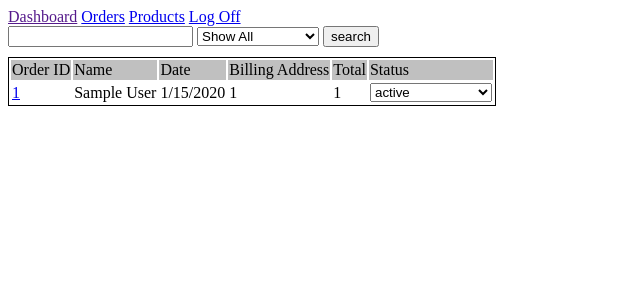
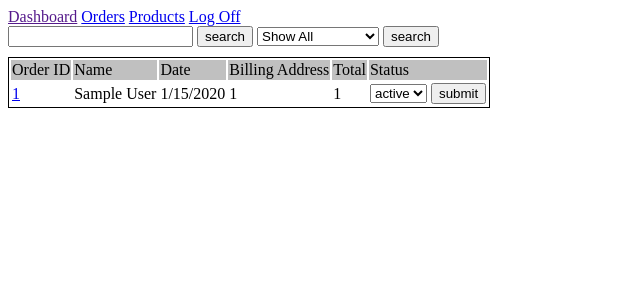
Before and after one commit to gesseekur/dojo_mojo, a CodeIgniter app: page /index.php/admins/view_orders in a window 1280 px wide. Shown: the top 300 px of the page, without its empty margins (0-640 px from the left). Run offline with CodeIgniter, Linux system fonts and the light colour scheme; tables that the repository leaves empty hold one stand-in row (values such as "Sample post").

Commit message:
order_page

```diff
--- a/application/controllers/admins.php
+++ b/application/controllers/admins.php
@@ -25,8 +25,9 @@ class Admins extends CI_Controller {
 	}
 
 	public function view_orders() {
-		$orders = $this->Admin->view_orders();
-		$output['orders'] = $orders;
+		$output['status'] = $this->Admin->select_status();
+		$output['orders'] = $this->Admin->view_orders();
+
 		$this->load->view('orders_page', $output);
 	}
 
@@ -35,9 +36,19 @@ class Admins extends CI_Controller {
 		$result=$this->Admin->search_orders($search);
 		var_dump($result);
 		die();
+	}
 
+	public function search_products() {
+		$search = $this->input->post('search_products');
+		$result=$this->Admin->search_products($search);
+		var_dump($result);
+		die();
+	}
 
-	}
+	// public function search_status() {
+	// 	$search= $this->input->post('status');
+
+	// }
 
 	public function edit_category() {
 		$status = $this->input->post('status');
--- a/application/models/admin.php
+++ b/application/models/admin.php
@@ -26,9 +26,17 @@
 			return $this->db->query($query,$values)->result_array();
 		}
 
-		// public function select_status() {
-		// 	$query="SELECT status FROM "
-		// }
+		public function search_products($search){
+			$query="SELECT id, name, quantity, quantity_sold FROM products
+					WHERE id LIKE ? OR name LIKE ? OR quantity LIKE ? OR quantity_sold LIKE ?";
+			$values=array("%" . $search . "%","%" . $search . "%","%" . $search . "%","%" . $search . "%");
+			return $this->db->query($query,$values)->result_array();
+		}
+
+		public function select_status() {
+			$query="SELECT status FROM orders";
+			return $this->db->query($query)->result_array();
+		}
 
 
 		public function edit_category($status){
--- a/application/views/orders_page.php
+++ b/application/views/orders_page.php
@@ -24,7 +24,8 @@
 	<?= $this->load->view('partials/nav_bar')?>
 	<form method="post" action="/admins/search_orders">
 		<input type="text" name="search_orders">
-		<select name="status">
+		<input type="submit" value="search">
+		<select name="search_orders">
 			<option>Show All</option>
 			<option>Order in Process</option>
 			<option>Shipping</option>
@@ -54,21 +55,32 @@
 				<td><?=$order['id']?></td>
 				<td><?=$order['id']?></td>
 				<td>
-		<form method="post" action="/admins/edit_category">
+
+		<form method="post" action="">
 				<select name="status">
 					<option><?=$order['status']?></option>
-					<option>Order in Process</option>
-					<option>Cancelled</option>
+<?php
+		foreach ($status as $stat){
+			if ($order['status'] == $stat['status']) {
+			}
+			else {
+?>
+					<option><?=$stat['status']?></option>
+<?php
+			}
+		}
+?>
 				</select>
+			<input type="submit" value="submit">
 		</form>
-				</td>
-			</tr>
 <?php
 		}
 ?>
+				</td>
+			</tr>
 
 		</tbody>
+	</table>
 
-	</table>
 </body>
 </html>
--- a/application/views/products_page.php
+++ b/application/views/products_page.php
@@ -19,8 +19,9 @@
 <body>
 	<?= $this->load->view('partials/nav_bar')?>
 	<div id="top">
-	<form method="post" action="">
-		<input id="search" type="text" value="search" name="search">
+	<form method="post" action="/admins/search_products">
+		<input type="text" name="search_products">
+		<input type="submit" value="Search" name="search">
 	</form>
 	<form method="post" action="/admins/add_product">
 		<input id="add" type="submit" name="submit" value="Add a new product">
```
